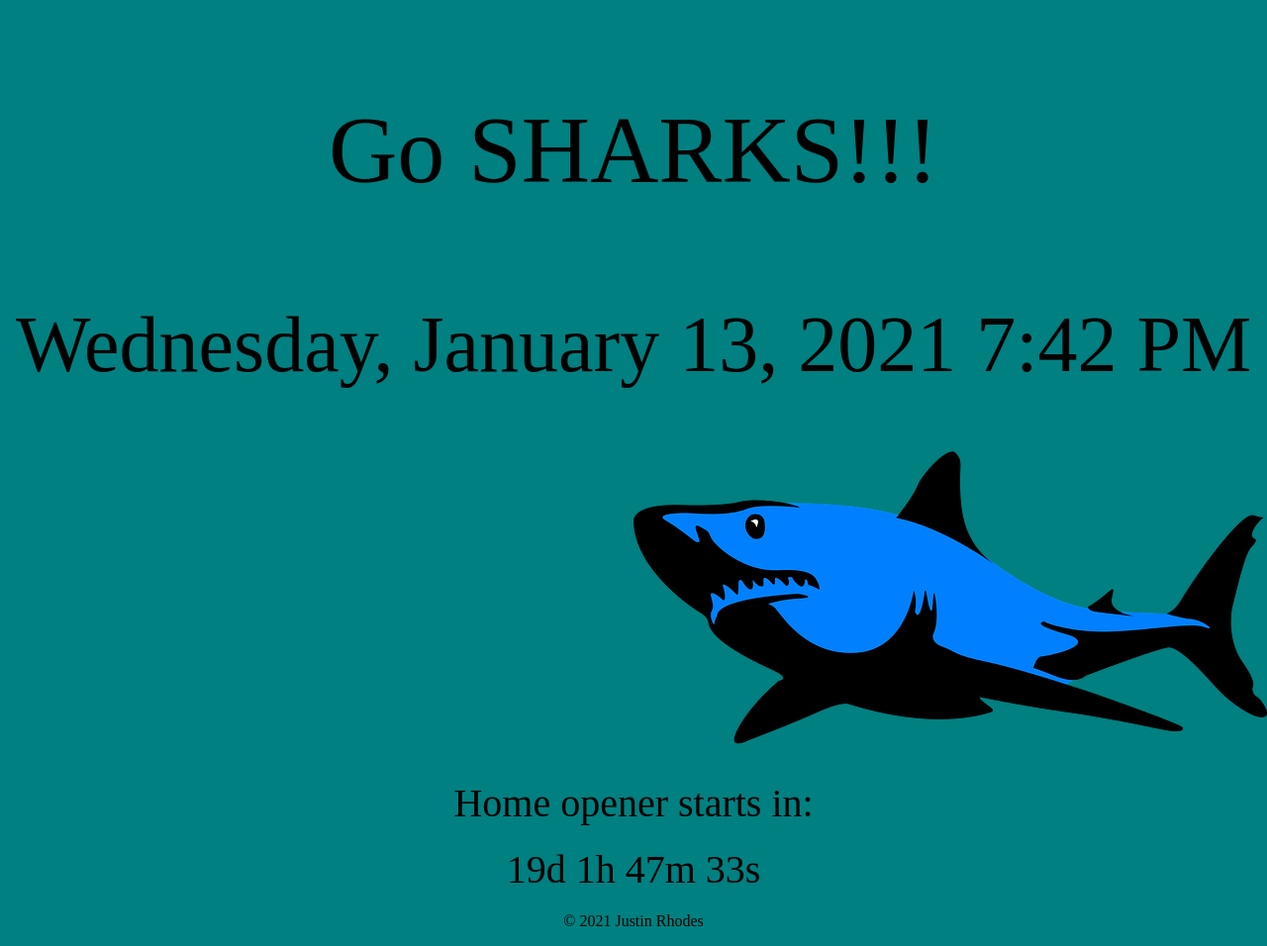
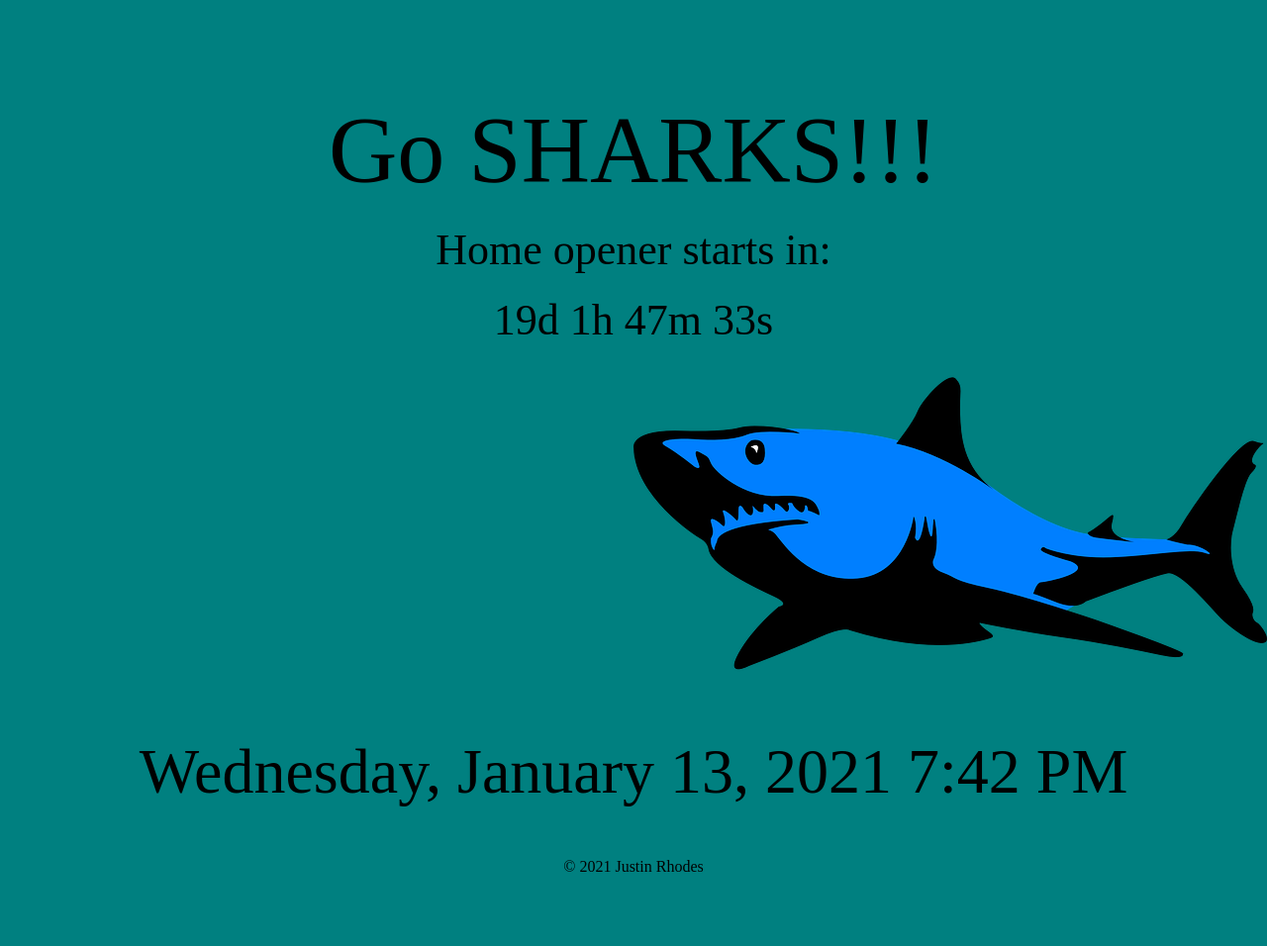
Before and after one commit to jrhodes0215/jrhodes0215.github.io, a plain HTML site: page index.html in a window 1280 px wide. Shown: the top 956 px of the page at 99% size. After the commit the page ends 901 px from the top, so only its background shows below. Drawn offline with Linux system fonts and the light colour scheme.

Commit message:
Add files via upload

```diff
--- a/index.html
+++ b/index.html
@@ -8,12 +8,13 @@
   </head>
   <body>
     <p id="sharks">Go SHARKS!!!</p>
+    <p class="countdown">Home opener starts in:</p>
+    <p class="countdown" id="countdown"><script src="countdown.js"></script></p>
+
+    <img id="shark-img" src="images/shark.png" alt="shark-img" />
     <div id="clockbox">
       <script src="clock.js"></script>
     </div>
-    <img id="shark-img" src="images/shark.png" alt="shark-img" />
-    <p class="countdown">Home opener starts in:</p>
-    <p class="countdown" id="countdown"><script src="countdown.js"></script></p>
     <p id="copyright">&copy; 2021 Justin Rhodes</p>
   </body>
 </html>
--- a/styles.css
+++ b/styles.css
@@ -5,10 +5,11 @@ body {
 #sharks {
   font-size: 6rem;
   text-align: center;
+  margin-bottom: 0px;
 }
 
 #clockbox {
-  font-size: 5rem;
+  font-size: 4rem;
   text-align: center;
   margin: 50px 0;
 }
@@ -24,5 +25,5 @@ body {
 .countdown {
   text-align: center;
   margin: 20px;
-  font-size: 2.5rem;
+  font-size: 2.75rem;
 }
```
